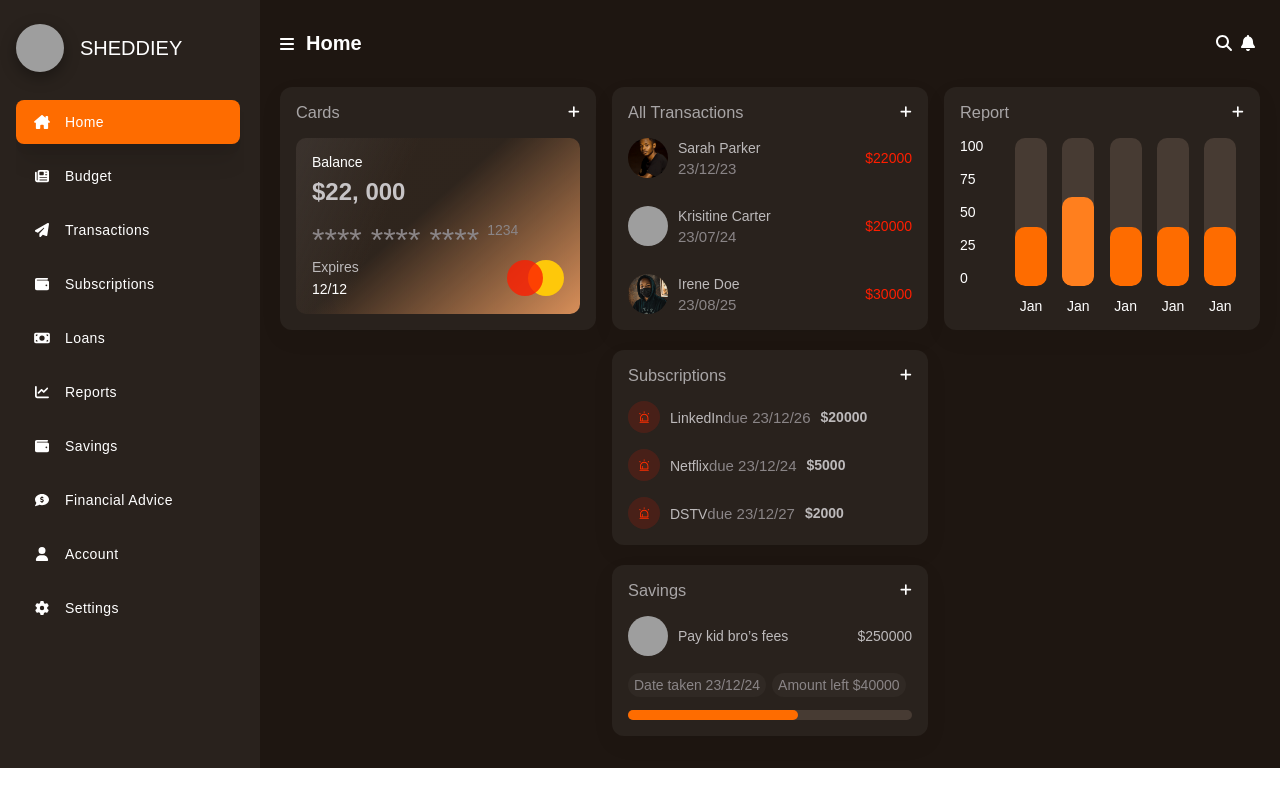
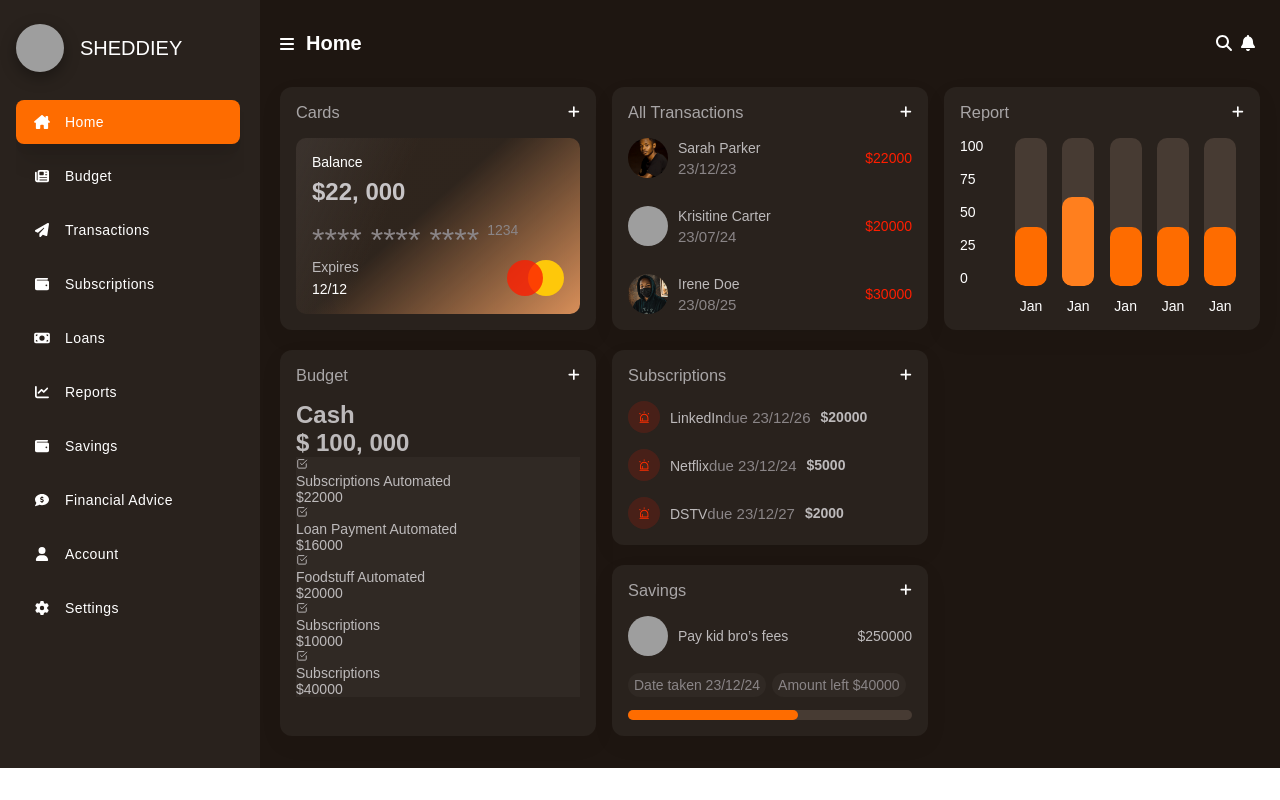
Before and after one commit to Sheddiey/todo-list-dashboard, a React (Create React App) app: page / in a window 1280 px wide. Built offline with nearby package versions, Linux system fonts and the light colour scheme; grey boxes are pictures that could not be loaded; a web font is replaced by a local one.

Commit message:
complete jsx for budget component

```diff
--- a/src/Components/Budget/Budget.jsx
+++ b/src/Components/Budget/Budget.jsx
@@ -1,12 +1,46 @@
-import React from 'react'
-import './budget.css'
+import React from "react";
+import "./budget.css";
+import { budgetLi } from "../../data/data";
+import { FontAwesomeIcon } from "@fortawesome/react-fontawesome";
+import { faPlus } from "@fortawesome/free-solid-svg-icons";
+import check from "../../Assets/icons/check.svg";
 
 const Budget = () => {
   return (
-    <div className=''>
+    <div className="grid-two-item grid-common grid-c4">
+      <div className="grid-c-title">
+        <h3 className="grid-c-title-text">Budget</h3>
+        <button className="grid-c-title-icon">
+          <FontAwesomeIcon className="icon-plus" icon={faPlus} />
+        </button>
+      </div>
+      <div className="grid-c-top text-silver-v1">
+        <h2 className="lg-value">Cash</h2>
+        <span className="lg-value">$ 100, 000</span>
+      </div>
+      <div className="grid-ce-content bg-jet">
+        <div className="grid-items">
+          {budgetLi.map((budget) => (
+            <div className="grid-item" key={budget.id}>
+              <div className="grid-item-l">
+                <div className="icon">
+                  <img src={check} alt="" />
+                </div>
+                <p className="text text-silver-v1">
+                  {budget.title} <span>{budget.type}</span>
+                </p>
+              </div>
+              <div className="grid-item-r">
+                <span className="text-silver-v1">
+                  ${budget.amount}
+                </span>
+              </div>
+            </div>
+          ))}
+        </div>
+      </div>
+    </div>
+  );
+};
 
-    </div>
-  )
-}
-
-export default Budget
+export default Budget;
--- a/src/Components/ContentMain/contentMain.css
+++ b/src/Components/ContentMain/contentMain.css
@@ -21,6 +21,9 @@
     .content-grid-one{
         column-gap: 12px;
     }
+    .main-content-holder, .subgrid-two {
+        row-gap: 12px;
+    }
 }
 @media screen and (max-width: 992px) {
     .content-grid-one{
```
